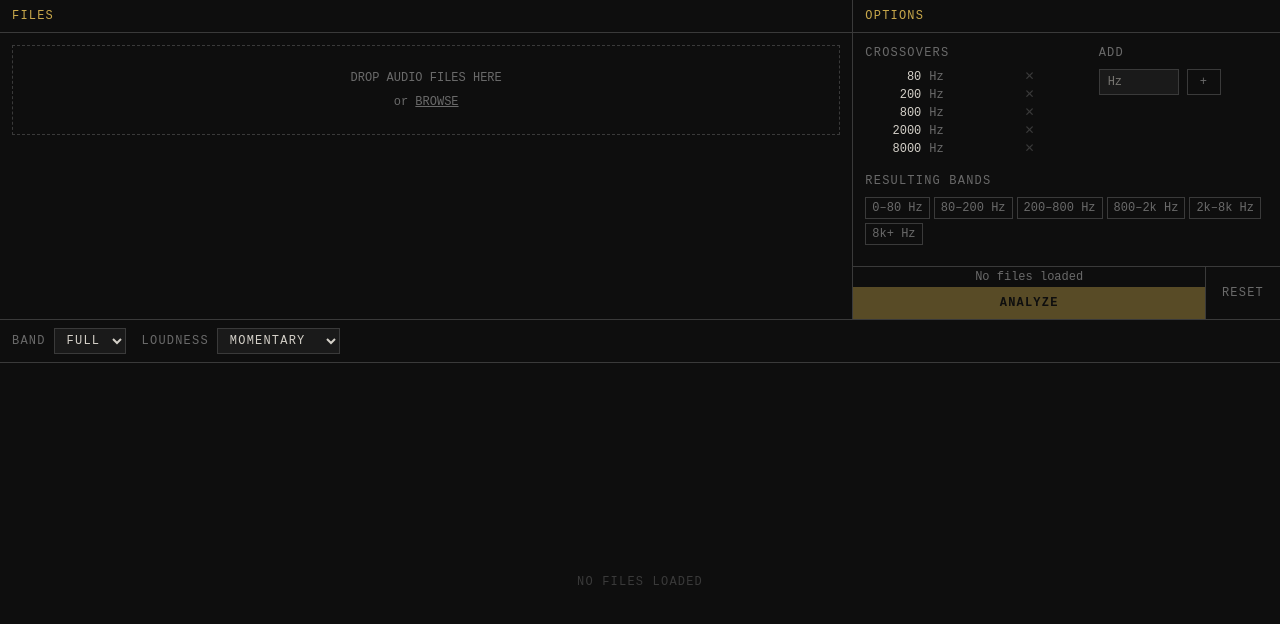
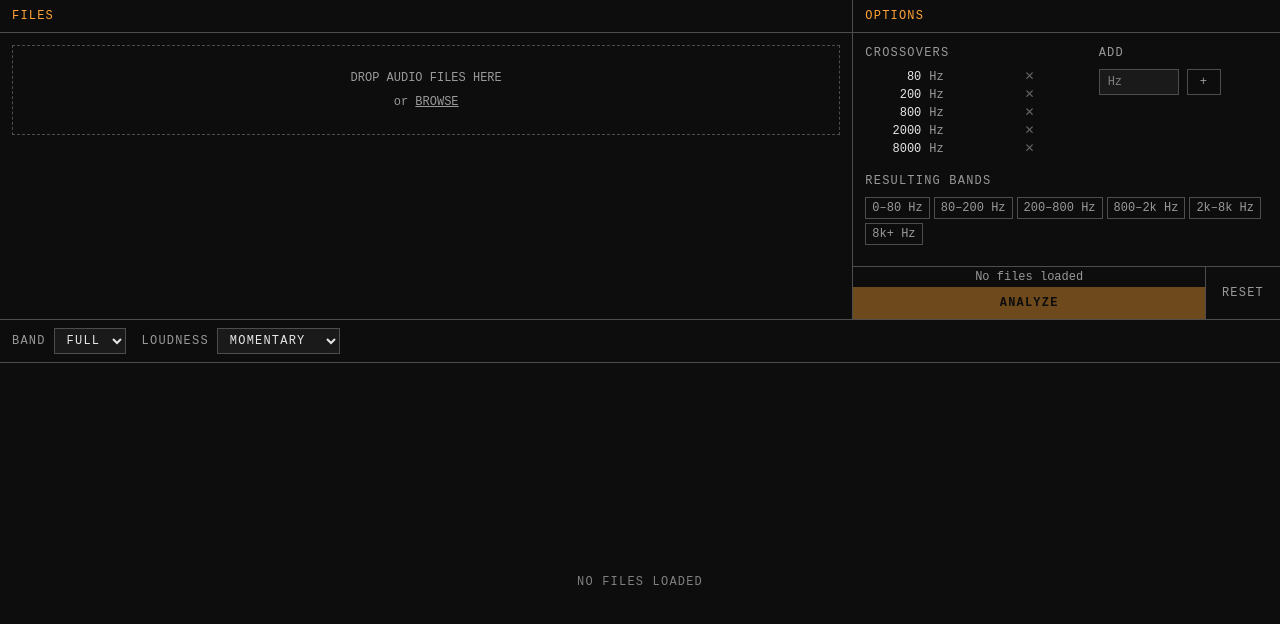
Before and after one commit to caramel-audio/malm, a SvelteKit app: page / in a window 1280 px wide. Shown: the top 624 px of the page. Built offline with nearby package versions, Linux system fonts and the light colour scheme.

Commit message:
adjusted styling: Use Caramel colors, make text lighter

```diff
--- a/src/lib/components/Options.svelte
+++ b/src/lib/components/Options.svelte
@@ -76,7 +76,7 @@
 </script>
 
 <section class="h-full flex flex-col">
-	<div class="px-3 py-2 border-b border-[#3a3a3a] text-[#c8a84b] uppercase tracking-widest text-xs">
+	<div class="px-3 py-2 border-b border-gray-700 text-secondary-400 uppercase tracking-widest text-xs">
 		OPTIONS
 	</div>
 
@@ -85,17 +85,17 @@
 		<div class="flex gap-16">
 			<!-- Crossover list -->
 			<div class="w-1/2 min-w-0">
-				<div class="text-[#6a6a6a] text-xs uppercase tracking-widest mb-2">Crossovers</div>
+				<div class="text-gray-400 text-xs uppercase tracking-widest mb-2">Crossovers</div>
 				{#if options.frequencies.length === 0}
-					<div class="text-[#3a3a3a] text-xs italic">None</div>
+					<div class="text-gray-500 text-xs italic">None</div>
 				{:else}
 					<ul class="flex flex-col gap-0.5">
 						{#each options.frequencies as hz (hz)}
 							<li class="flex items-center gap-2 group">
-								<span class="tabular-nums text-xs text-[#d4d0c8] w-14 text-right">{hz}</span>
-								<span class="text-[#6a6a6a] text-xs">Hz</span>
+								<span class="tabular-nums text-xs text-gray-100 w-14 text-right">{hz}</span>
+								<span class="text-gray-400 text-xs">Hz</span>
 								<button
-									class="ml-auto text-[#3a3a3a] group-hover:text-[#6a6a6a] hover:!text-[#c8a84b] text-xs"
+									class="ml-auto text-gray-600 group-hover:text-gray-400 hover:!text-secondary-400 text-xs"
 									onclick={() => removeFrequency(hz)}
 									aria-label="Remove {hz} Hz"
 								>✕</button>
@@ -107,7 +107,7 @@
 
 			<!-- Add crossover -->
 			<div class="w-1/2">
-				<div class="text-[#6a6a6a] text-xs uppercase tracking-widest mb-2">Add</div>
+				<div class="text-gray-400 text-xs uppercase tracking-widest mb-2">Add</div>
 				<div class="flex gap-2 items-center">
 					<input
 						type="number"
@@ -116,25 +116,25 @@
 						bind:value={newFreq}
 						onkeydown={onKeydown}
 						placeholder="Hz"
-						class="w-20 bg-[#1a1a1a] border border-[#3a3a3a] text-[#d4d0c8] text-xs px-2 py-1 focus:outline-none focus:border-[#c8a84b] [appearance:textfield] [&::-webkit-outer-spin-button]:appearance-none [&::-webkit-inner-spin-button]:appearance-none"
+						class="w-20 bg-gray-900 border border-gray-700 text-gray-100 text-xs px-2 py-1 focus:outline-none focus:border-secondary-400 [appearance:textfield] [&::-webkit-outer-spin-button]:appearance-none [&::-webkit-inner-spin-button]:appearance-none"
 					/>
 					<button
 						onclick={handleAdd}
-						class="px-3 py-1 text-xs uppercase tracking-widest border border-[#3a3a3a] text-[#6a6a6a] hover:border-[#c8a84b] hover:text-[#c8a84b]"
+						class="px-3 py-1 text-xs uppercase tracking-widest border border-gray-700 text-gray-400 hover:border-secondary-400 hover:text-secondary-400"
 					>+</button>
 				</div>
 				{#if inputError}
-					<div class="text-[#c84b4b] text-xs mt-1">{inputError}</div>
+					<div class="text-danger-400 text-xs mt-1">{inputError}</div>
 				{/if}
 			</div>
 		</div>
 
 		<!-- Resulting bands -->
 		<div>
-			<div class="text-[#6a6a6a] text-xs uppercase tracking-widest mb-2">Resulting Bands</div>
+			<div class="text-gray-400 text-xs uppercase tracking-widest mb-2">Resulting Bands</div>
 			<div class="flex flex-wrap gap-1">
 				{#each bandLabels(options.frequencies) as label (label)}
-					<span class="text-xs border border-[#3a3a3a] text-[#6a6a6a] px-1.5 py-0.5">{label}</span>
+					<span class="text-xs border border-gray-700 text-gray-400 px-1.5 py-0.5">{label}</span>
 				{/each}
 			</div>
 		</div>
@@ -142,21 +142,21 @@
 
 	<!-- Progress bar -->
 	{#if options.isAnalyzing}
-		<div class="mx-3 mb-2 h-1 bg-[#1a1a1a] border border-[#3a3a3a]">
-			<div class="h-full bg-[#c8a84b] transition-all" style="width: {options.progress * 100}%"></div>
+		<div class="mx-3 mb-2 h-1 bg-gray-900 border border-gray-700">
+			<div class="h-full bg-secondary-400 transition-all" style="width: {options.progress * 100}%"></div>
 		</div>
 	{/if}
 
 	<!-- Action buttons -->
-	<div class="flex border-t border-[#3a3a3a]">
+	<div class="flex border-t border-gray-700">
 		<div class="flex-1 flex flex-col">
 			{#if disabledReason && !options.isAnalyzing}
-				<div class="text-[#6a6a6a] text-xs text-center py-0.5">{disabledReason}</div>
+				<div class="text-gray-400 text-xs text-center py-0.5">{disabledReason}</div>
 			{/if}
 			<button
 				disabled={options.isAnalyzing || !!disabledReason}
 				onclick={handleAnalyze}
-				class="flex-1 py-2 text-xs uppercase tracking-widest bg-[#c8a84b] text-[#0e0e0e] font-bold hover:bg-[#d4b85a] disabled:opacity-40 disabled:cursor-not-allowed cursor-pointer"
+				class="flex-1 py-2 text-xs uppercase tracking-widest bg-secondary-400 text-gray-950 font-bold hover:bg-secondary-300 disabled:opacity-40 disabled:cursor-not-allowed cursor-pointer"
 			>
 				{options.isAnalyzing ? 'ANALYZING…' : 'ANALYZE'}
 			</button>
@@ -164,14 +164,14 @@
 		{#if options.isAnalyzing}
 			<button
 				onclick={handleCancel}
-				class="px-4 py-2 text-xs uppercase tracking-widest border-l border-[#3a3a3a] text-[#c84b4b] hover:text-[#d47070] cursor-pointer"
+				class="px-4 py-2 text-xs uppercase tracking-widest border-l border-gray-700 text-danger-400 hover:text-danger-300 cursor-pointer"
 			>
 				CANCEL
 			</button>
 		{:else}
 			<button
 				onclick={resetOptions}
-				class="px-4 py-2 text-xs uppercase tracking-widest border-l border-[#3a3a3a] text-[#6a6a6a] hover:text-[#d4d0c8]"
+				class="px-4 py-2 text-xs uppercase tracking-widest border-l border-gray-700 text-gray-400 hover:text-gray-100"
 			>
 				RESET
 			</button>
--- a/src/lib/components/Results.svelte
+++ b/src/lib/components/Results.svelte
@@ -36,29 +36,29 @@
 
 <section class="flex flex-col h-full">
 	<!-- Controls bar -->
-	<div class="flex items-center gap-4 px-3 py-2 border-b border-[#3a3a3a] text-xs">
-		<label class="flex items-center gap-2 text-[#6a6a6a] uppercase tracking-widest">
+	<div class="flex items-center gap-4 px-3 py-2 border-b border-gray-700 text-xs">
+		<label class="flex items-center gap-2 text-gray-400 uppercase tracking-widest">
 			BAND
-			<select bind:value={selectedBand} class="bg-[#1a1a1a] border border-[#3a3a3a] text-[#d4d0c8] px-2 py-1 uppercase">
+			<select bind:value={selectedBand} class="bg-gray-900 border border-gray-700 text-gray-100 px-2 py-1 uppercase">
 				{#each (results.data[0]?.bands ?? [{ label: 'full' }]) as band (band.label)}
 					<option value={band.label}>{band.label.toUpperCase()}</option>
 				{/each}
 			</select>
 		</label>
-		<label class="flex items-center gap-2 text-[#6a6a6a] uppercase tracking-widest">
+		<label class="flex items-center gap-2 text-gray-400 uppercase tracking-widest">
 			LOUDNESS
-			<select bind:value={loudnessType} class="bg-[#1a1a1a] border border-[#3a3a3a] text-[#d4d0c8] px-2 py-1 uppercase">
+			<select bind:value={loudnessType} class="bg-gray-900 border border-gray-700 text-gray-100 px-2 py-1 uppercase">
 				<option value="momentary">MOMENTARY</option>
 				<option value="shortTerm">SHORT-TERM</option>
 			</select>
 		</label>
 		{#if results.data.length > 1}
-			<label class="flex items-center gap-2 text-[#6a6a6a] uppercase tracking-widest cursor-pointer select-none">
-				<input type="checkbox" bind:checked={normalizeToQuietest} class="accent-[#c8a84b]" />
+			<label class="flex items-center gap-2 text-gray-400 uppercase tracking-widest cursor-pointer select-none">
+				<input type="checkbox" bind:checked={normalizeToQuietest} class="accent-secondary-400" />
 				NORMALIZE TO QUIETEST
 			</label>
 			{#if normalizeToQuietest && quietestFile}
-				<span class="text-[#6a6a6a] uppercase tracking-widest font-bold">
+				<span class="text-gray-400 uppercase tracking-widest font-bold">
 					({quietestFile.artist ? `${quietestFile.artist} — ` : ''}{quietestFile.name})
 				</span>
 			{/if}
@@ -68,11 +68,11 @@
 	<!-- Plots -->
 	<div class="flex-1 overflow-y-auto">
 		{#if files.list.length === 0}
-			<div class="flex items-center justify-center h-full text-[#3a3a3a] text-xs uppercase tracking-widest">
+			<div class="flex items-center justify-center h-full text-gray-500 text-xs uppercase tracking-widest">
 				NO FILES LOADED
 			</div>
 		{:else if results.data.length === 0}
-			<div class="flex items-center justify-center h-full text-[#3a3a3a] text-xs uppercase tracking-widest">
+			<div class="flex items-center justify-center h-full text-gray-500 text-xs uppercase tracking-widest">
 				PRESS ANALYZE TO START
 			</div>
 		{:else}
--- a/src/lib/components/Upload.svelte
+++ b/src/lib/components/Upload.svelte
@@ -65,7 +65,7 @@
 </script>
 
 <section class="h-full flex flex-col">
-	<div class="px-3 py-2 border-b border-[#3a3a3a] text-[#c8a84b] uppercase tracking-widest text-xs">
+	<div class="px-3 py-2 border-b border-gray-700 text-secondary-400 uppercase tracking-widest text-xs">
 		FILES
 	</div>
 
@@ -73,8 +73,8 @@
 	<button
 		type="button"
 		class="m-3 border border-dashed flex flex-col items-center justify-center gap-2 py-6 text-xs cursor-pointer transition-colors {dragOver
-			? 'border-[#c8a84b] text-[#c8a84b]'
-			: 'border-[#3a3a3a] text-[#6a6a6a] hover:border-[#c8a84b] hover:text-[#c8a84b]'}"
+			? 'border-secondary-400 text-secondary-400'
+			: 'border-gray-700 text-gray-400 hover:border-secondary-400 hover:text-secondary-400'}"
 		ondrop={onDrop}
 		ondragover={onDragOver}
 		ondragleave={onDragLeave}
@@ -101,21 +101,21 @@
 	<ul class="flex-1 overflow-y-auto">
 		{#each files.list as f, i (f.id)}
 			<li
-				class="flex items-center gap-3 px-3 py-1.5 border-b border-[#1f1f1f] hover:bg-[#1f1f1f] {dragSrcIndex === i ? 'opacity-40' : ''}"
+				class="flex items-center gap-3 px-3 py-1.5 border-b border-gray-800 hover:bg-gray-900 {dragSrcIndex === i ? 'opacity-40' : ''}"
 				draggable="true"
 				ondragstart={(e) => onRowDragStart(e, i)}
 				ondragover={onRowDragOver}
 				ondrop={(e) => onRowDrop(e, i)}
 				ondragend={onRowDragEnd}
 			>
-				<span class="text-[#3a3a3a] cursor-grab select-none">⠿</span>
+				<span class="text-gray-500 cursor-grab select-none">⠿</span>
 				<span class="flex-1 truncate text-xs">{f.name}</span>
 				{#if f.artist}
-					<span class="text-[#6a6a6a] shrink-0 text-xs truncate max-w-24">{f.artist}</span>
+					<span class="text-gray-400 shrink-0 text-xs truncate max-w-24">{f.artist}</span>
 				{/if}
-				<span class="text-[#6a6a6a] shrink-0 tabular-nums text-xs">{formatDuration(f.duration)}</span>
+				<span class="text-gray-400 shrink-0 tabular-nums text-xs">{formatDuration(f.duration)}</span>
 				<button
-					class="text-[#6a6a6a] hover:text-[#c8a84b] text-xs shrink-0"
+					class="text-gray-400 hover:text-secondary-400 text-xs shrink-0"
 					onclick={() => removeFile(f.id)}
 					aria-label="Remove {f.name}"
 				>✕</button>
--- a/src/routes/+layout.svelte
+++ b/src/routes/+layout.svelte
@@ -22,14 +22,14 @@
 
 {#if !gone}
 	<div
-		class="fixed inset-0 z-50 flex flex-col items-center justify-center bg-[#0e0e0e]"
+		class="fixed inset-0 z-50 flex flex-col items-center justify-center bg-gray-950"
 		style="transform: translateY({sliding ? '-100%' : '0'}); transition: transform 500ms ease-in-out;"
 	>
-		<span class="font-mono text-[#d4d0c8] text-8xl font-bold tracking-widest">MALM</span>
-		<span class="font-mono text-[#6a6a6a] text-sm mt-4 tracking-wider">Multi audio loudness measurement</span>
+		<span class="font-mono text-white text-8xl font-bold tracking-widest">MALM</span>
+		<span class="font-mono text-gray-400 text-sm mt-4 tracking-wider">Multi audio loudness measurement</span>
 	</div>
 {/if}
 
-<div class="min-h-screen bg-[#0e0e0e] text-[#d4d0c8] font-mono text-[13px]">
+<div class="min-h-screen bg-gray-950 text-gray-100 font-mono text-[13px]">
 	{@render children()}
 </div>
--- a/src/routes/+page.svelte
+++ b/src/routes/+page.svelte
@@ -17,8 +17,8 @@
 
 <main class="flex flex-col h-screen">
 	<!-- Top row: Upload (left) + Options (right) -->
-	<div class="flex border-b border-[#3a3a3a] h-80">
-		<div class="w-2/3 border-r border-[#3a3a3a]">
+	<div class="flex border-b border-gray-700 h-80">
+		<div class="w-2/3 border-r border-gray-700">
 			<Upload />
 		</div>
 		<div class="w-1/3">
```
Also changed, not shown: src/lib/components/Plot.svelte (+18 -18 lines), src/routes/layout.css (+77 -6 lines).
